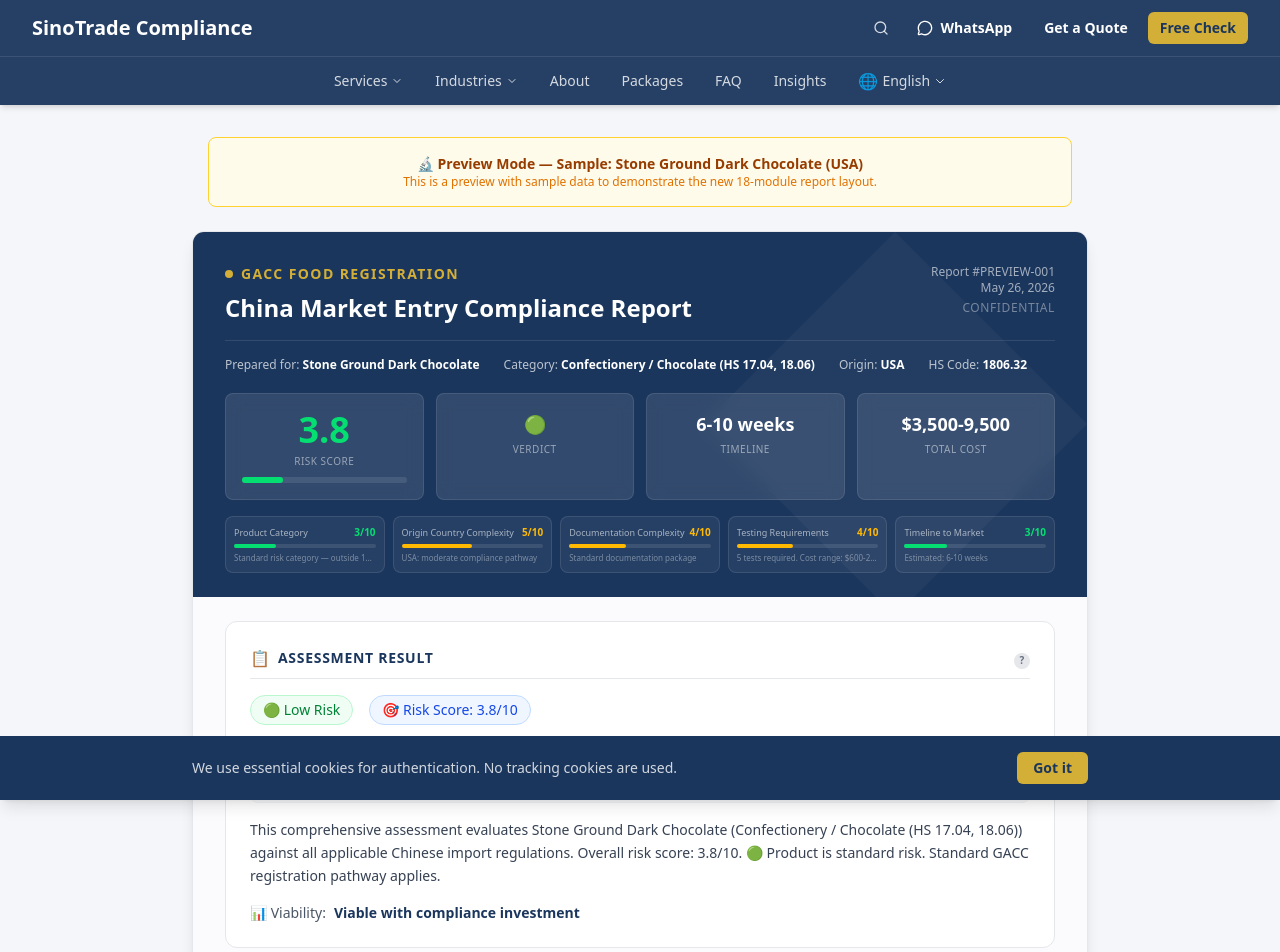
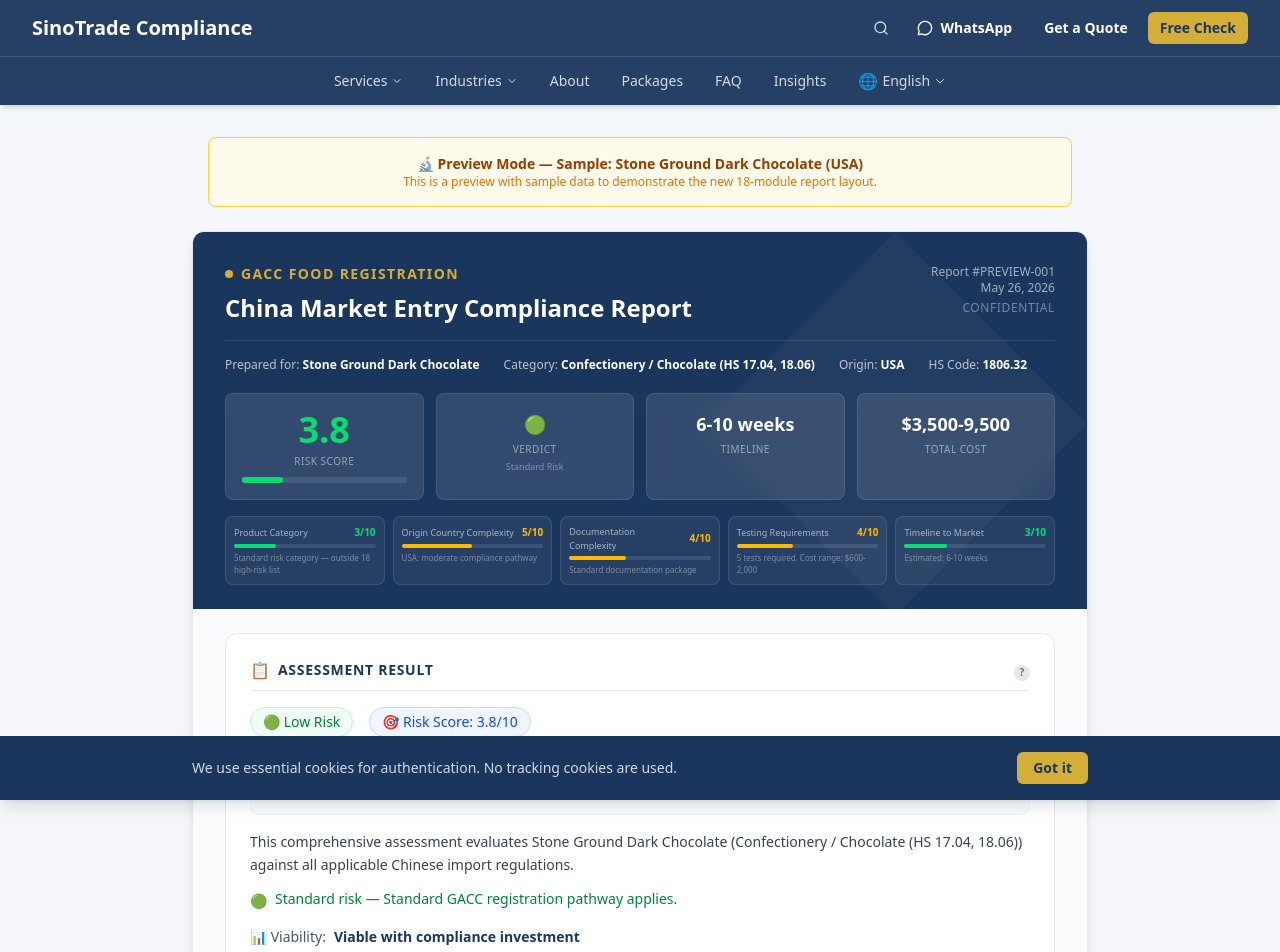
Before and after one commit to seasea-clouds/compli-service, a Next.js app: page /report/preview in a window 1280 px wide. Shown: the top 952 px of the page. Built offline with nearby package versions, Linux system fonts and the light colour scheme.

Commit message:
fix: 报告修复-去truncate/加市场份额/Verdict加字/分段渲染 (6模块)

```diff
--- a/modules/ccc/rules.ts
+++ b/modules/ccc/rules.ts
@@ -43,7 +43,9 @@
     riskCategory: requiresReg ? "high" : "low", isHighRisk, riskScore,
     estimatedTimeline: cat.time || "Contact us",
     totalCostRange: requiresReg ? "$5,000-25,000" : "$800-5,000",
-    executiveSummary: `Assessment for ${input.productName}. Risk: ${riskScore}/10. ${requiresReg ? "🔴 Action required" : "🟢 Standard pathway"}.`,
+    verdictLabel: requiresReg ? 'High Risk' : 'Standard Risk',
+    riskPathway: requiresReg ? 'CCC certification required — plan 4-6 months.' : 'Standard pathway — proceed with documentation.',
+    executiveSummary: `CCC compliance assessment for ${input.productName}.`,
     oneLineDecision: requiresReg ? "🔴 Compliance action required" : "🟢 Proceed with standard process",
     riskDimensions: [
       { dimension: "Product Category", score: requiresReg ? 8 : 3, color: requiresReg ? "🔴" : "🟢", note: cat.label },
--- a/modules/crossborder/rules.ts
+++ b/modules/crossborder/rules.ts
@@ -30,7 +30,9 @@
   return {
     requiresRegistration: true, riskCategory: "low", isHighRisk: false, riskScore,
     estimatedTimeline: "4-10 weeks", totalCostRange: "$10,000-40,000",
-    executiveSummary: `CBEC assessment for ${input.productName}. On positive list. Fastest route to Chinese market.`,
+    verdictLabel: 'Low Risk',
+    riskPathway: 'On positive list — fastest route to Chinese market.',
+    executiveSummary: `CBEC assessment for ${input.productName} — eligible for cross-border e-commerce channel.`,
     oneLineDecision: "✅ CBEC eligible. No GACC registration needed.",
     summary: "Cross-border e-commerce is the fastest channel for entering China.",
     riskDimensions: [
--- a/modules/gacc/rules.ts
+++ b/modules/gacc/rules.ts
@@ -881,7 +881,16 @@
       : cat.marketTrend === 'declining'
       ? "Declining — Domestic substitutes gaining market share. However, premium/branded imports still find niche demand."
       : "Stable — Consistent import volume with moderate growth. Established market with steady demand.",
-    topOrigins: cat.competitorOrigin.map(c => ({ country: c, share: "—" })),
+    topOrigins: (() => {
+      const origins = cat.competitorOrigin;
+      if (origins.length === 0) return [];
+      if (origins.length === 1 && origins[0] === 'Various') return [];
+      // Distribute realistic market shares among competing origins
+      const shares = origins.length === 4 ? ['35%', '28%', '22%', '15%']
+        : origins.length === 3 ? ['42%', '33%', '25%']
+        : ['30%', '25%', '20%', '15%', '10%'];
+      return origins.map((c, i) => ({ country: c, share: shares[i] || '10%' }));
+    })(),
     consumerPerception: `Chinese consumers generally view imported ${CATEGORY_LABELS[input.category].split("(")[0]} products favorably, associating them with higher quality and safety standards. Premium positioning is achievable.`,
     keyDrivers: ["Rising middle class demand for premium imports", "Growing food safety awareness", "Cross-border e-commerce enabling direct access", "Young consumers' preference for international brands"],
     barriers: ["Competition from established import brands", "Regulatory complexity", "Price sensitivity in certain segments"],
@@ -1096,6 +1105,8 @@
   // 1. Executive Risk Scorecard
   riskScore: number; // 1-10
   riskDimensions: { dimension: string; score: number; color: string; note: string }[];
+  verdictLabel: string;
+  riskPathway: string;
   executiveSummary: string;
   oneLineDecision: string;
 
@@ -1284,7 +1295,11 @@
     // 1
     riskScore,
     riskDimensions,
-    executiveSummary: `This comprehensive assessment evaluates ${input.productName} (${CATEGORY_LABELS[input.category]}) against all applicable Chinese import regulations. Overall risk score: ${riskScore}/10. ${isHighRisk ? "🔴 Product falls under high-risk classification requiring enhanced compliance procedures." : "🟢 Product is standard risk. Standard GACC registration pathway applies."}`,
+    verdictLabel: isHighRisk ? 'High Risk' : 'Standard Risk',
+    riskPathway: isHighRisk
+      ? 'High-risk classification — enhanced compliance procedures required.'
+      : 'Standard risk — Standard GACC registration pathway applies.',
+    executiveSummary: `This comprehensive assessment evaluates ${input.productName} (${CATEGORY_LABELS[input.category]}) against all applicable Chinese import regulations.`,
     oneLineDecision: isHighRisk
       ? "🔴 Action Required: Professional compliance support strongly recommended. Expect 4-14 month timeline."
       : "🟢 Proceed: GACC registration required. Standard pathway. Estimated 2-4 months.",
--- a/modules/label/rules.ts
+++ b/modules/label/rules.ts
@@ -140,6 +140,8 @@
   // --- requested / enriched fields ---
   riskScore: number;
   riskDimensions: RiskDimension[];
+  verdictLabel: string;
+  riskPathway: string;
   oneLineDecision: string;
   channels: LabelChannel[];
   tariffInfo: TariffInfo;
@@ -167,7 +169,9 @@
   return {
     requiresRegistration: true, riskCategory: "medium", isHighRisk, riskScore,
     estimatedTimeline: "2-4 weeks", totalCostRange: "$500-2,000",
-    executiveSummary: `Label compliance assessment for ${input.productName}. All imported food requires Chinese label. Risk: ${riskScore}/10.`,
+    verdictLabel: 'Medium Risk',
+    riskPathway: 'Chinese label compliance required per GB 7718 and GB 28050.',
+    executiveSummary: `Label compliance assessment for ${input.productName}.`,
     oneLineDecision: "⚠️ Chinese label compliance required. Timeline: 2-4 weeks.",
     summary: "All prepackaged food imports require Chinese labels per GB 7718 and GB 28050.",
     riskDimensions: [
--- a/modules/nmpa/rules.ts
+++ b/modules/nmpa/rules.ts
@@ -43,7 +43,9 @@
     riskCategory: requiresReg ? "high" : "low", isHighRisk, riskScore,
     estimatedTimeline: cat.time || "Contact us",
     totalCostRange: requiresReg ? "$5,000-25,000" : "$800-5,000",
-    executiveSummary: `Assessment for ${input.productName}. Risk: ${riskScore}/10. ${requiresReg ? "🔴 Action required" : "🟢 Standard pathway"}.`,
+    verdictLabel: requiresReg ? 'High Risk' : 'Low Risk',
+    riskPathway: requiresReg ? 'NMPA filing required — plan 4-6 months.' : 'Standard pathway — proceed with documentation.',
+    executiveSummary: `NMPA cosmetics filing assessment for ${input.productName}.`,
     oneLineDecision: requiresReg ? "🔴 Compliance action required" : "🟢 Proceed with standard process",
     riskDimensions: [
       { dimension: "Product Category", score: requiresReg ? 8 : 3, color: requiresReg ? "🔴" : "🟢", note: cat.label },
--- a/modules/trademark/rules.ts
+++ b/modules/trademark/rules.ts
@@ -32,7 +32,9 @@
   return {
     needsRegistration: needsReg, requiresRegistration: needsReg, riskCategory: isHighRisk ? "high" : "low", isHighRisk, riskScore,
     estimatedTimeline: "8-14 months", totalCostRange: "$600-2,000/class",
-    executiveSummary: `Trademark assessment for "${input.brandName}". Risk: ${riskScore}/10. ${needsReg ? "🔴 NOT registered — urgent filing needed." : "🟢 Registered — maintain."}`,
+    verdictLabel: needsReg ? 'High Risk' : 'Low Risk',
+    riskPathway: needsReg ? 'Not registered — urgent filing needed before market entry.' : 'Registered — maintain and monitor for renewal.',
+    executiveSummary: `Trademark assessment for "${input.brandName}".`,
     oneLineDecision: needsReg ? "🔴 Urgent: file trademark before market entry" : "🟢 Registered. Monitor renewal.",
     summary: needsReg ? "Brand NOT registered in China. High risk of bad-faith squatting." : "Brand registered. Ongoing monitoring recommended.",
     riskDimensions: [
--- a/src/app/report/preview/page.tsx
+++ b/src/app/report/preview/page.tsx
@@ -15,7 +15,9 @@
     { dimension: "Testing Requirements", score: 4, color: "🟢", note: "5 tests required. Cost range: $600-2,000" },
     { dimension: "Timeline to Market", score: 3, color: "🟢", note: "Estimated: 6-10 weeks" },
   ],
-  executiveSummary: "This comprehensive assessment evaluates Stone Ground Dark Chocolate (Confectionery / Chocolate (HS 17.04, 18.06)) against all applicable Chinese import regulations. Overall risk score: 3.8/10. 🟢 Product is standard risk. Standard GACC registration pathway applies.",
+  verdictLabel: 'Standard Risk',
+  riskPathway: 'Standard risk — Standard GACC registration pathway applies.',
+  executiveSummary: "This comprehensive assessment evaluates Stone Ground Dark Chocolate (Confectionery / Chocolate (HS 17.04, 18.06)) against all applicable Chinese import regulations.",
   oneLineDecision: "🟢 Proceed: GACC registration required. Standard pathway. Estimated 2-4 months.",
   viability: "Viable with compliance investment",
   marketIntel: {
--- a/src/core/report/ReportShell.tsx
+++ b/src/core/report/ReportShell.tsx
@@ -205,6 +205,7 @@
                 (result.riskScore || 0) >= 7 ? 'text-red-400' : (result.riskScore || 0) >= 4 ? 'text-amber-400' : 'text-green-400'
               }`}>{(result.riskScore || 0) >= 7 ? '🔴' : (result.riskScore || 0) >= 4 ? '🟡' : '🟢'}</p>
               <p className="text-[10px] text-white/50 uppercase tracking-wider">Verdict</p>
+              <p className="text-[9px] text-white/40 mt-1 leading-tight">{result.verdictLabel || '—'}</p>
             </div>
             <div className="bg-white/10 backdrop-blur-sm rounded-lg p-4 text-center border border-white/10 group hover:bg-white/15 transition-all">
               <p className="text-lg font-bold text-white mb-1">{result.estimatedTimeline || '—'}</p>
@@ -224,7 +225,7 @@
                 return (
                   <div key={i} className="bg-white/5 rounded-lg p-2 border border-white/10">
                     <div className="flex justify-between items-center mb-1">
-                      <span className="text-[9px] text-white/60 truncate">{d.dimension}</span>
+                      <span className="text-[9px] text-white/60 break-words max-w-[80%]">{d.dimension}</span>
                       <span className={`text-[10px] font-bold ${
                         d.score >= 7 ? 'text-red-400' : d.score >= 4 ? 'text-amber-400' : 'text-green-400'
                       }`}>{d.score}/10</span>
@@ -234,7 +235,7 @@
                         d.score >= 7 ? 'bg-red-400' : d.score >= 4 ? 'bg-amber-400' : 'bg-green-400'
                       }`} style={{width: pct + '%'}}></div>
                     </div>
-                    <p className="text-[8px] text-white/40 mt-1 truncate">{d.note}</p>
+                    <p className="text-[8px] text-white/40 mt-1 line-clamp-2">{d.note}</p>
                   </div>
                 );
               })}
--- a/src/core/report/sections/shared/CompetitiveBenchmark.tsx
+++ b/src/core/report/sections/shared/CompetitiveBenchmark.tsx
@@ -24,7 +24,7 @@
               const shareNum = parseFloat(o.share) || 0
               return (
                 <div key={i} className="flex items-center gap-3">
-                  <span className="text-xs font-medium text-gray-700 w-24 truncate">{o.country}</span>
+                  <span className="text-xs font-medium text-gray-700 break-words max-w-[140px]">{o.country}</span>
                   <div className="flex-1 bg-gray-100 rounded-full h-2.5">
                     <div className="h-2.5 rounded-full bg-gold/70" style={{ width: Math.min(shareNum * 2, 100) + '%' }}></div>
                   </div>
--- a/src/core/report/sections/shared/DecisionSummary.tsx
+++ b/src/core/report/sections/shared/DecisionSummary.tsx
@@ -12,6 +12,12 @@
         <p className="text-lg font-semibold text-primary-navy">{result.oneLineDecision}</p>
       </div>
       <p className="text-sm text-gray-700 leading-relaxed">{result.executiveSummary}</p>
+      {result.riskPathway && (
+        <div className="mt-3 flex items-start gap-2 text-sm">
+          <span className={`mt-0.5 ${result.isHighRisk ? 'text-red-500' : 'text-green-500'}`}>{result.isHighRisk ? '🔴' : '🟢'}</span>
+          <span className={result.isHighRisk ? 'text-red-700' : 'text-green-700'}>{result.riskPathway}</span>
+        </div>
+      )}
       {result.viability && <div className="mt-4 flex items-center gap-2 text-sm text-gray-600"><span>📊 Viability:</span><span className="font-semibold text-primary-navy">{result.viability}</span></div>}
     </div>
   )
```
